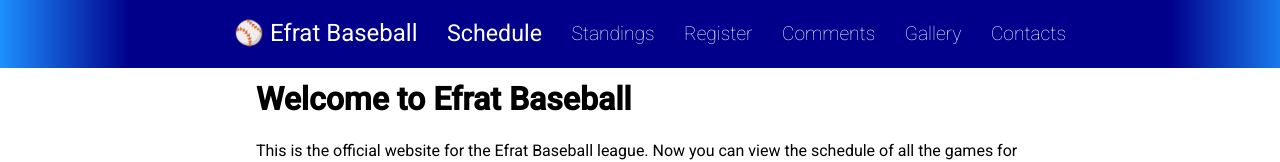
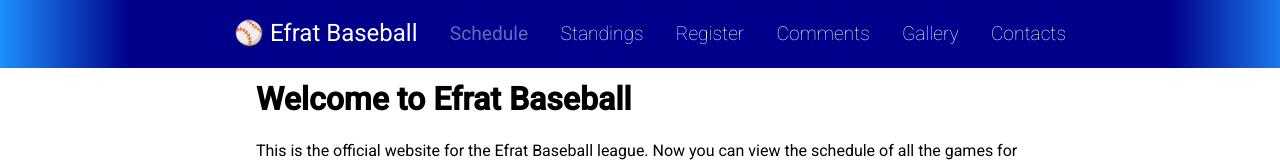
Before and after one commit to micah66/efrat-baseball, a plain HTML site: page index.html in a window 1280 px wide. In both pictures the pointer is over the link "Schedule". Shown: the top 162 px of the page. Drawn offline with Linux system fonts and the light colour scheme.

Commit message:
Change style to navbar on hover

```diff
--- a/index.css
+++ b/index.css
@@ -39,7 +39,9 @@ header {
 
 .navbar:not(#banner) a:hover {
   font-weight: 400;
-  font-size: 1.21em;
+  /* font-size: 1.21em; */
+  /* text-decoration: underline; */
+  color: rgba(255,255,255,0.4);
 }
 
 #banner {
```
Also changed, not shown: 1 other file.
